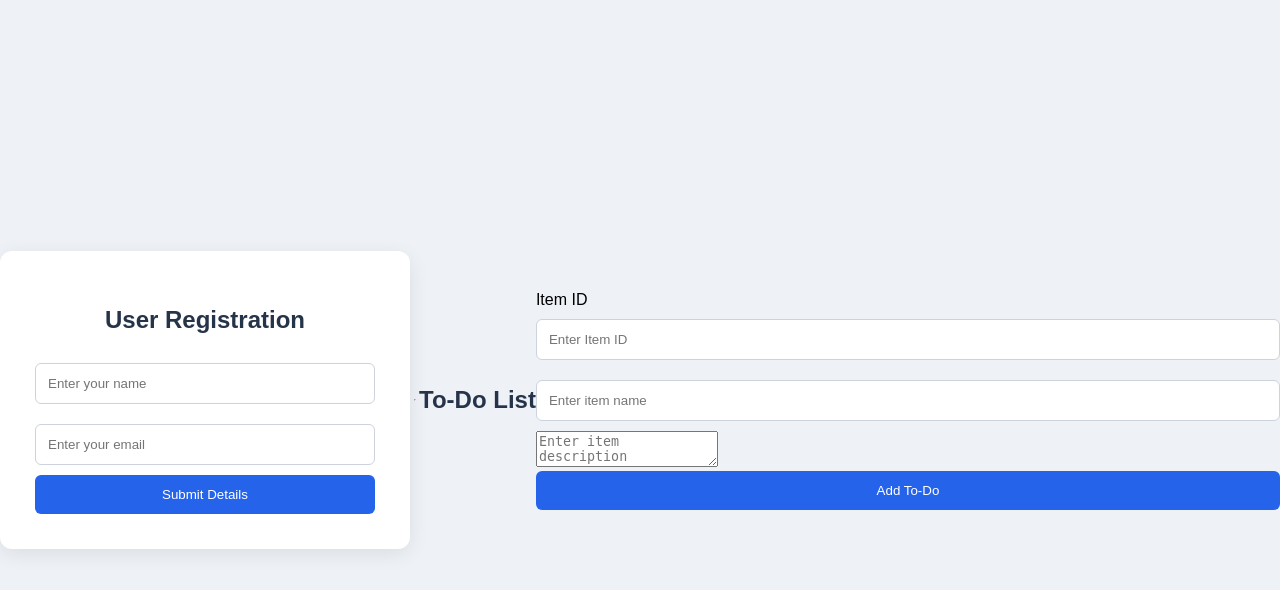
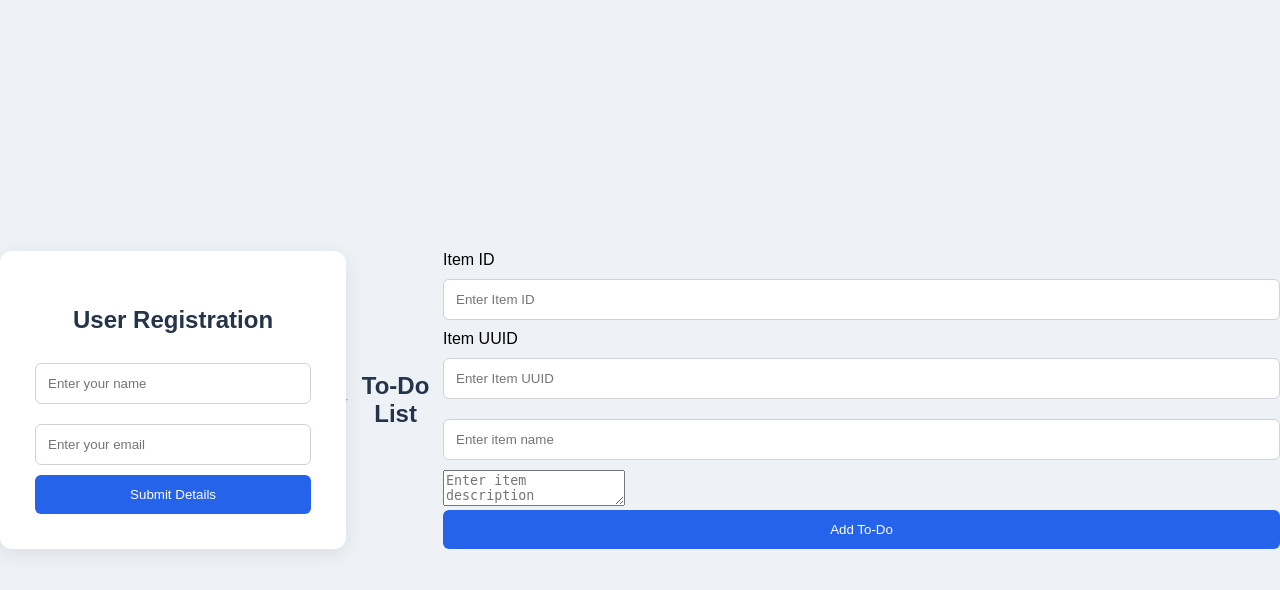
Before and after one commit to vijaykardak96k-dev/git-assignment, a Flask app: page / in a window 1280 px wide. Shown: the top 590 px of the page. Run offline with Flask 3, Linux system fonts and the light colour scheme.

Commit message:
Add Item UUID field to To-Do form

```diff
--- a/Flask_and_MongoDB_VijayKardak/templates/index.html
+++ b/Flask_and_MongoDB_VijayKardak/templates/index.html
@@ -74,6 +74,9 @@
         <form action="/submittodoitem" method="POST">
         <label for="itemId">Item ID</label>
         <input type="number" id="itemId" name="itemId" placeholder="Enter Item ID" required>
+        <label for="itemUuid">Item UUID</label>
+        <input type="text" id="itemUuid" name="itemUuid" placeholder="Enter Item UUID" required>
+
             <input type="text" name="itemName"
                    placeholder="Enter item name" required>
 
```
